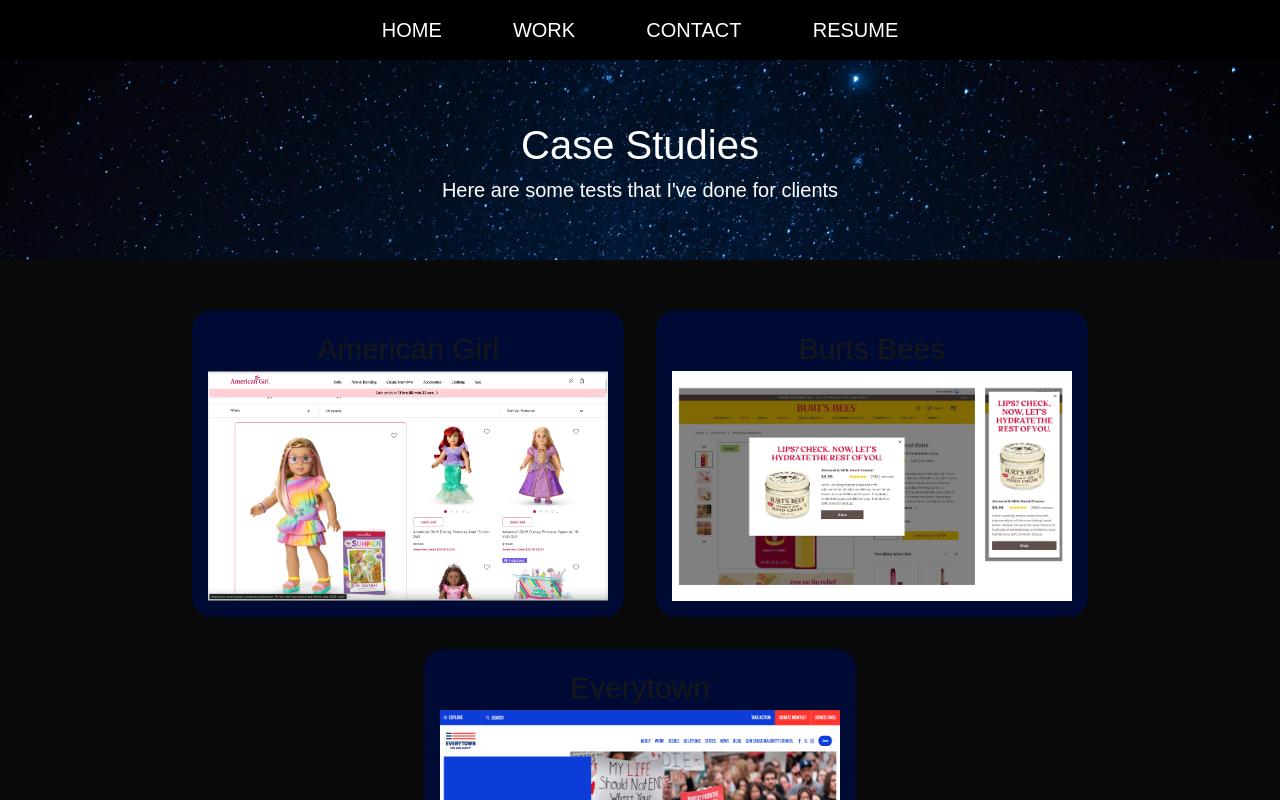
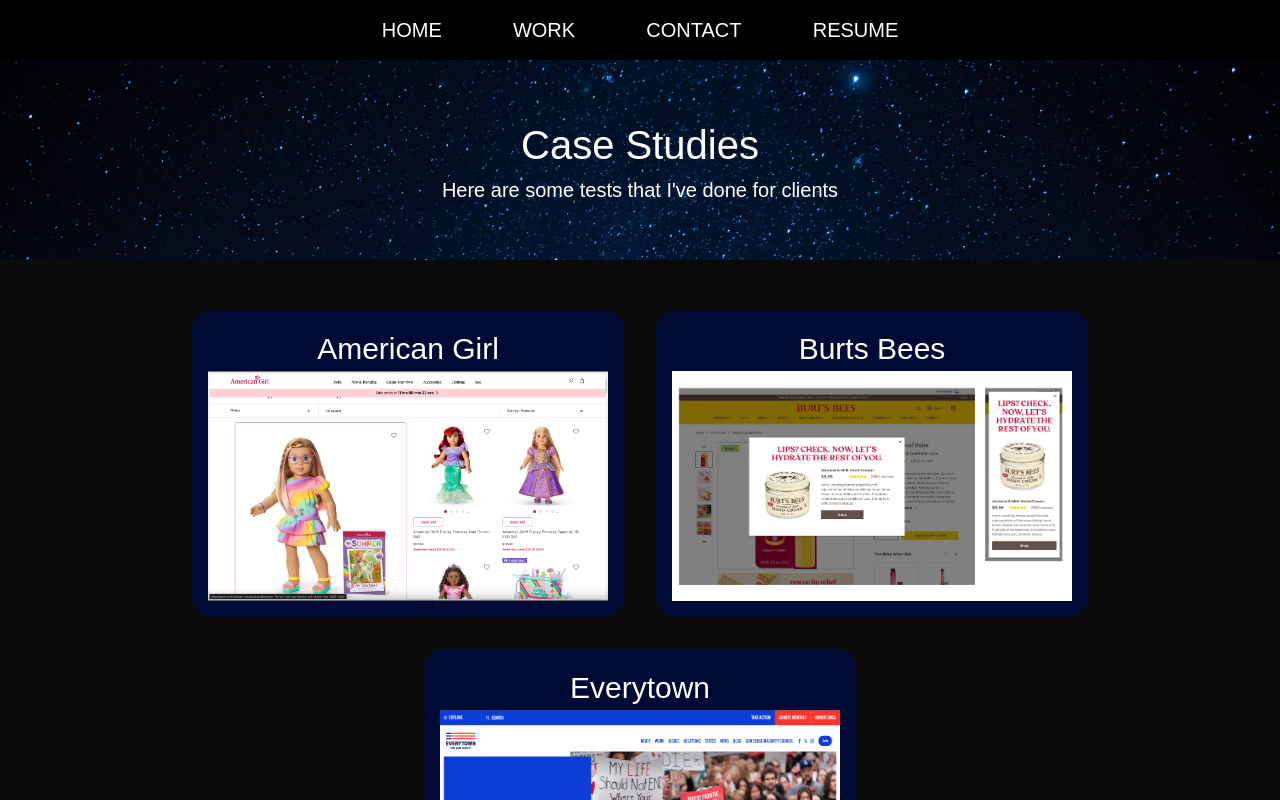
Before and after one commit to SokuDayo/sota-nextjs, a Next.js app: page /work in a window 1280 px wide. Shown: the top 800 px of the page. Built offline with nearby package versions, Linux system fonts and the light colour scheme.

Commit message:
Update work.css

```diff
--- a/styles/work.css
+++ b/styles/work.css
@@ -62,6 +62,7 @@
 .case-title {
   font-size: 30px;
   text-align: center;
+  color: white;
 }
 
 .case-image {
@@ -79,6 +80,10 @@
 .overlay-container {
   max-width: 500px;
   width: 100%;
+}
+
+.overlay_close:after {
+  color: white;
 }
 
 .overlay-content {
```
